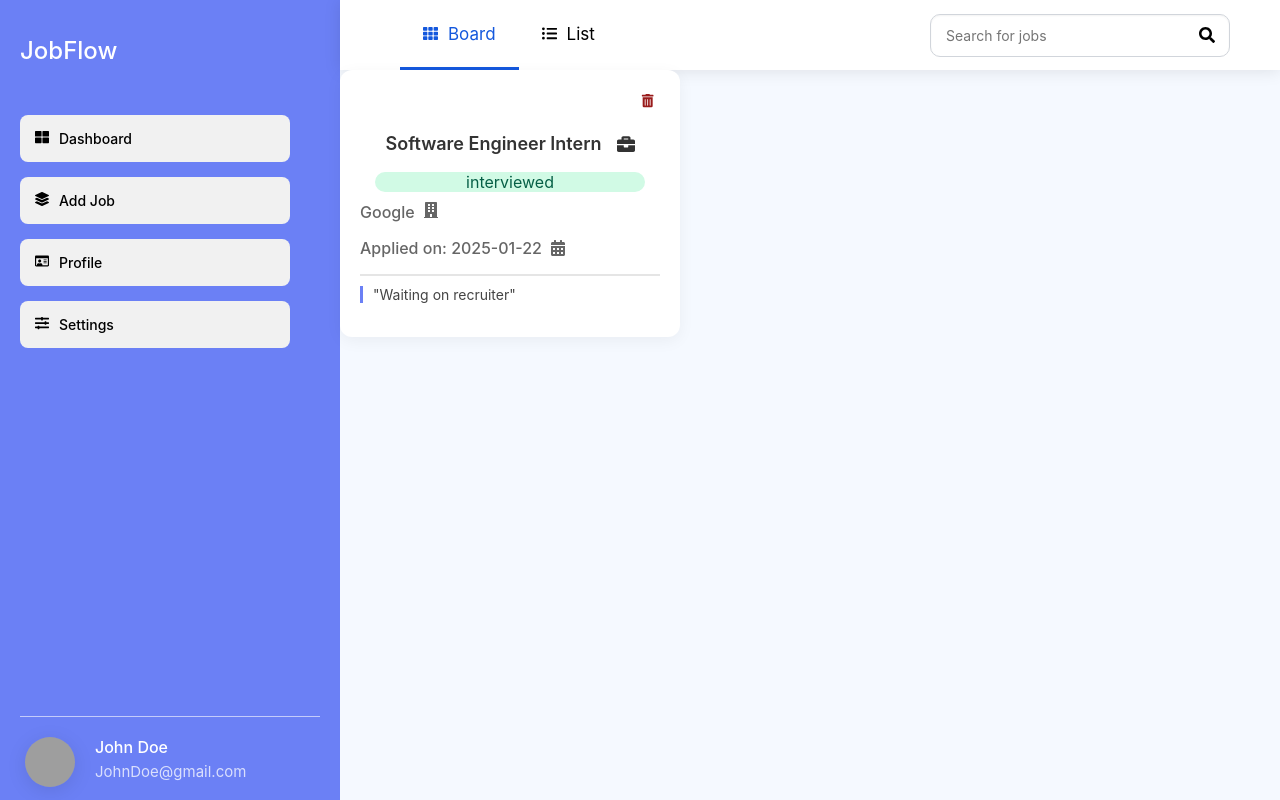
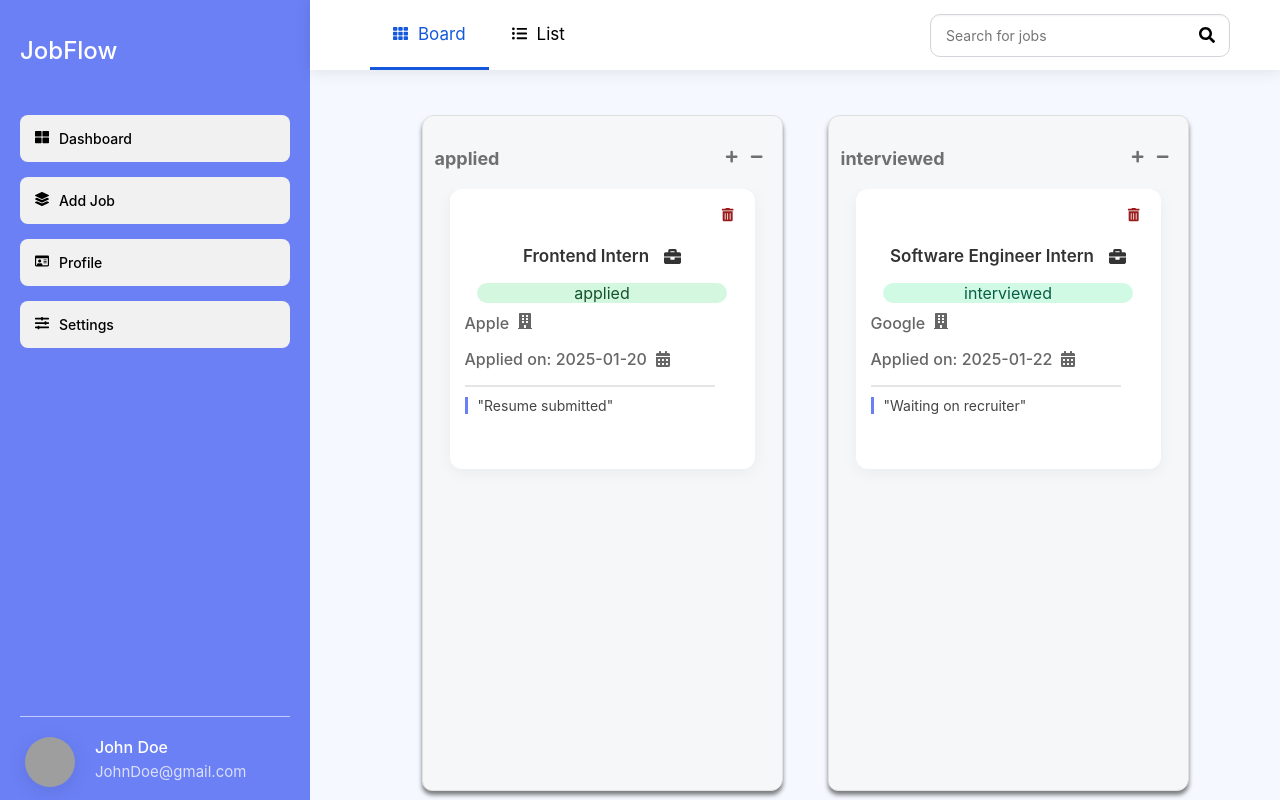
Before and after one commit to CMPSC462Org/finalProject, a React (Vite) app in the folder frontend/: page / in a window 1280 px wide. Built offline with nearby package versions, Linux system fonts and the light colour scheme; grey boxes are pictures that could not be loaded.

Commit message:
Build Job collumns, Job card mapping, and built job editing modal, need to fix bug

```diff
--- a/frontend/src/components/JobCard.jsx
+++ b/frontend/src/components/JobCard.jsx
@@ -1,11 +1,16 @@
 import React from 'react'
 import '../styles/main.scss';
 import '../styles/dashBoard.scss';
+import JobEditModal from './JobEditModal';
 import { FaBriefcase, FaCalendarAlt, FaBuilding, FaTrashAlt } from 'react-icons/fa';
 
-const JobCard = ({ job, onDelete }) => {
+const JobCard = ({ job, onDelete, onEdit }) => {
   return (
-    <div className="main-JobCard-Container">
+    <div
+    className="main-JobCard-Container"
+    onClick={ () => onEdit(job) } // Call the onEdit function passed from the parent component when the card is clicked
+
+    >
       <div className="JobCard-Header">
 
 
@@ -15,7 +20,6 @@ const JobCard = ({ job, onDelete }) => {
                 // Call the onDelete function passed from the parent component
               onDelete(job.id)
               }
-
             }
             }>
               <FaTrashAlt className="JobCard-Delete-Icon" />
@@ -37,7 +41,6 @@ const JobCard = ({ job, onDelete }) => {
       </p>
 
       <div className="JobCard-Divider"/>
-
       {job.notes && <p className="JobCard-Notes">"{job.notes}"</p>}
       </div>
   )
--- a/frontend/src/components/JobColumn.jsx
+++ b/frontend/src/components/JobColumn.jsx
@@ -1,11 +1,51 @@
 import React from 'react'
 import '../styles/main.scss';
 import '../styles/dashBoard.scss';
+import '../styles/jobcollumstyles.scss';
 import JobCard from './JobCard';
+import { FaMinus } from "react-icons/fa";
+import { FaPlus } from "react-icons/fa";
 
-const JobColumn = () => {
+
+const JobColumn = ({ status, jobs, onEdit }) => {
+
+
+
   return (
-    <div>JobCollumn</div>
+    <div className="Main-Job-Column-Container">
+
+      <div className="Job-Column-Title-and-Buttons-Row">
+          <span className="Job-Column-Title">{status}</span>
+
+
+        <div className="Job-Column-Buttons-Container">
+        <button className="Job-Column-Button">
+            <FaPlus className="Job-Column-Button-Icon" />
+          </button>
+          <button className="Job-Column-Button">
+            <FaMinus className="Job-Column-Button-Icon" />
+          </button>
+        </div>
+
+
+      </div>
+
+      {/* Dummy Cards*/}
+
+      <div className="Job-Card-Scraollable-Container">
+
+       {jobs.map((job) => (
+          <JobCard key={job.id}
+           job={job}
+           onDelete={() => {}}
+           onEdit={onEdit}
+
+           />
+        ))}
+
+
+      </div>
+    </div>
   )
 }
 
--- /dev/null
+++ b/frontend/src/components/JobEditModal.jsx
@@ -0,0 +1,115 @@
+import React, { useState, useEffect } from 'react'
+import '../styles/main.scss';
+import '../styles/dashBoard.scss';
+import '../styles/jobcollumstyles.scss';
+
+import { FiChevronDown } from 'react-icons/fi';
+
+const JobEditModal = ({ JobToEdit, onClose }) => {
+
+    const [title, setTitle] = useState('');
+    const [company, setCompany] = useState('');
+    const [status, setStatus] = useState('');
+    const [date, setDate] = useState('');
+    const [notes, setNotes] = useState('');
+
+
+
+
+        useEffect(() => {
+            if (JobToEdit) {
+                setTitle(JobToEdit.title);
+                setCompany(JobToEdit.company);
+                setStatus(JobToEdit.status);
+                setDate(JobToEdit.date);
+                setNotes(JobToEdit.notes);
+              }
+
+        }, [JobToEdit]);
+
+
+  return (
+
+    <div className="modal-background">
+        <div className="modal-content">
+
+                // Reusing the same styles as the job form
+                <div className="Job-Form-Container">
+                    <form className="Main-Job-Form">
+                        <h2 className="Job-Form-Title">Edit Job</h2>
+
+
+                        <input type="text"
+                        className="Job-Form-Input"
+                        placeholder="Job Title"
+                        value={title}
+                        onChange={(e) => setTitle(e.target.value)}
+                        />
+
+
+
+                        <input type="text"
+                        className="Job-Form-Input"
+                        placeholder="Company Name"
+                        value={company}
+                        onChange={(e) => setCompany(e.target.value)}
+                        />
+
+
+                    <div className="Select-Wrapper">
+                        <div className="Custom-Select-Container">
+                            <select
+                            className="Job-Form-Select"
+                            value={status}
+                            onChange={(e) => setStatus(e.target.value)}
+
+                            >
+                            <option value="" disabled selected hidden>Select status</option>
+                            <option value="applied">Applied</option>
+                            <option value="interviewed">Interviwed</option>
+                            <option value="offered">Offered</option>
+                            <option value="rejected">Rejected</option>
+                        </select>
+                            <FiChevronDown className="Select-Arrow-Icon" />
+                        </div>
+                    </div>
+
+
+
+
+                        <input type="date"
+                        className="Job-Form-Input"
+                        placeholder="Date Applied"
+                        value={date}
+                        onChange={(e) => setDate(e.target.value)}
+
+                        />
+
+
+                        <textarea
+                        className="Job-Form-Input"
+                        placeholder="Comments..."
+                        value={notes}
+                        onChange={(e) => setNotes(e.target.value)}
+
+                        />
+
+
+                        <div className="Job-Form-Button-Row">
+                        <button className="Job-Form-Button" type="submit" onClick={onClose} >Close</button>
+                        <button className="Job-Form-Button" type="submit">Submit</button>
+                        </div>
+
+
+                    </form>
+
+
+            </div>
+        </div>
+    </div>
+    // Modal for editing an existing job entry, will use the same styles as the job form
+
+  )
+}
+
+export default JobEditModal
--- a/frontend/src/components/JobList.jsx
+++ b/frontend/src/components/JobList.jsx
@@ -1,10 +1,76 @@
-import React from 'react'
+import React , { useState } from 'react'
 import '../styles/main.scss';
 import '../styles/dashBoard.scss';
+import JobEditModal from './JobEditModal';
+import JobColumn from './JobColumn';
 
 const JobList = () => {
+
+
+  const statuses = ["applied", "interviewed", "offered", "rejected"];
+  const [selectedJob, setSelectedJob] = useState(null);
+  // Mimick the data from the backend
+  const jobs = [
+    {
+      id: 1,
+      title: "Software Engineer Intern",
+      company: "Google",
+      date: "2025-01-22",
+      status: "interviewed",
+      notes: "Waiting on recruiter",
+    },
+    {
+      id: 2,
+      title: "Frontend Intern",
+      company: "Apple",
+      date: "2025-01-20",
+      status: "applied",
+      notes: "Resume submitted",
+    },
+    {
+      id: 3,
+      title: "Backend Dev",
+      company: "Meta",
+      date: "2025-01-19",
+      status: "offered",
+      notes: "Waiting on response",
+    },
+  ];
+
+
+
   return (
-    <div>JobList</div>
+    <div className="Main-JobCollumn-List-Container">
+
+      {statuses.map((status) =>{
+        return (
+          <JobColumn
+          key={status}
+          status={status}
+          jobs={jobs.filter(job => job.status === status)}
+          onEdit={setSelectedJob}
+
+
+
+          />
+
+
+
+        )
+
+
+
+      })}
+
+    {selectedJob &&
+    <JobEditModal
+    jobToEdit={selectedJob}
+    onClose={() => setSelectedJob(null)} />}
+
+
+
+
+    </div>
   )
 }
 
--- a/frontend/src/routes/AppRoutes.jsx
+++ b/frontend/src/routes/AppRoutes.jsx
@@ -5,6 +5,8 @@ import Register from '../pages/Register';
 import Login from '../pages/Login';
 import JobForm from '../components/JobForm';
 import JobCard from '../components/JobCard';
+import JobColumn from '../components/JobColumn';
+import JobList from '../components/JobList';
 
 
 // Will add more routes later
@@ -14,34 +16,13 @@ const AppRoutes = () => {
 
       {/* Default route*/}
       <Route path="/" element={<DashBoard />}>
-        <Route index element={
-            <JobCard
-          job={{
-              title: "Software Engineer Intern",
-              company: "Google",
-              date: "2025-01-22",
-              status: "interviewed",
-              notes: "Waiting on recruiter",
-            }}
-            />}
-          />
+        <Route index element={<JobList />} />
 
       </Route>
 
       <Route path="/dashboard" element={<DashBoard />}>
-         <Route index element={
-          <JobCard
-         job={{
-            title: "Software Engineer Intern",
-            company: "Google",
-            date: "2025-01-22",
-            status: "interviewed",
-            notes: "Waiting on recruiter",
-          }}
 
-
-          />}
-         />
+        <Route index element={<JobList />} />
 
         <Route path="add-job" element={<JobForm />} />
         <Route path="profile" element={<JobForm />} />
--- a/frontend/src/styles/dashboard.scss
+++ b/frontend/src/styles/dashboard.scss
@@ -249,7 +249,6 @@ body {
   .Sidebar-Icon {
     position: absolute;
     right: 15px;
-
     pointer-events: none; // so clicks don't go to the icon
   }
 }
@@ -398,11 +397,15 @@ body {
 
 .main-JobCard-Container {
   background-color: #FFFFFF;
-  padding: 20px;
+  padding: 15px;
   border-radius: 12px;
-  max-width: 300px;
+  margin-bottom: 10px;
+  max-width: 275px;
   width: 100%;
   margin-bottom: 10px;
+  margin: 0 auto 10px auto;
+  min-height: 250px;
+  height: auto;
   font-family: 'Inter', sans-serif;
   cursor: pointer;
   box-shadow: 0 4px 16px rgba(0, 0, 0, 0.05);
@@ -415,7 +418,7 @@ body {
 }
 
 .JobCard-Title {
-  font-size: 18px;
+  font-size: 17px;
   font-weight: 600;
   gap:15px;
   display: flex;
@@ -436,7 +439,7 @@ body {
   display: flex;
   align-items: center;
   justify-content: center;
-  width: 270px;
+  width: 250px;
   border-radius: 10px;
 
 }
@@ -508,6 +511,7 @@ body {
   height: 2px;
   background-color: rgba(0, 0, 0, 0.1);
   margin: 10px 0;
+  max-width: 250px;
 }
 
 .JobCard-Notes {
--- /dev/null
+++ b/frontend/src/styles/jobcollumstyles.scss
@@ -0,0 +1,143 @@
+body {
+    background-color: #F5F9FF;
+    margin: 0;
+    padding: 0;
+  }
+
+  html {
+    margin: 0;
+    padding: 0;
+    scroll-behavior: smooth;
+  }
+
+  body, html {
+    overflow: hidden;
+  }
+
+  input, label, button, p, span,h1, h2, h3, h4, h5, h6 {
+    font-family: 'Inter', sans-serif;
+    font-weight: 400;
+  }
+
+
+
+
+  // Main Job Collemn styles
+
+
+  .Job-Column-Title-and-Buttons-Row {
+    display: flex;
+    flex-direction: row;
+    justify-content: space-between;
+    align-items: center;
+    width: 100%;
+
+    margin-top: 20px;
+    margin-bottom: 20px;
+    margin-left: 70px;
+    margin-right: 70px;
+
+
+    span {
+      font-size: 18px;
+      font-weight: bold;
+      color: #6F6F6F;
+    }
+
+    button{
+      background-color: transparent;
+      border: none;
+      color: #6F6F6F;
+      cursor: pointer;
+
+
+      &:hover {
+        color: #3F3F3F;
+        transition: scale 0.2s;
+      }
+
+    }
+
+  }
+
+  .Job-Card-Scraollable-Container {
+    width: 100%;
+    overflow-y: auto;
+    flex: 1;
+    padding-bottom: 25px;
+
+
+
+    scrollbar-width: thin;
+
+    &::-webkit-scrollbar {
+      width: 6px;
+
+    }
+    &::-webkit-scrollbar-thumb {
+      background-color: #bbb;
+      border-radius: 8px;
+    }
+  }
+
+
+  .Main-Job-Column-Container {
+    display:flex;
+    flex-direction: column;
+    justify-content:center;
+    align-items: center;
+    height: calc(100vh - 150px);
+    max-width: 335px;
+    width: 100%;
+    background-color: #F5F7F9;
+    padding: 12px;
+    margin-top: 15px;
+    overflow: hidden;
+    margin-left: 20px;
+    border-radius: 12px 10px 12px 10px;
+    box-shadow: 0px 4px 4px rgba(0, 0, 0, 0.5);
+    border: 1px solid #E0E0E0;
+    transition: all 0.3s ease-in-out;
+
+  }
+
+
+  // Job Column List Styles
+
+  .Main-JobCollumn-List-Container {
+    display: flex;
+    flex-wrap: wrap;
+    justify-content: center;
+    align-items: center;
+    height: calc(100vh - 120px);
+    gap: 25px;
+    padding: 30px;
+    overflow: hidden;
+  }
+
+
+
+
+// Job Modal Styles
+
+.modal-background {
+    position: fixed;
+    top: 0;
+    left: 0;
+    width: 100%;
+    height: 100%;
+    background-color: rgba(0, 0, 0, 0.5);
+    display: flex;
+    justify-content: center;
+    align-items: center;
+    z-index: 9999;
+  }
+
+  .modal-content {
+    background-color: #fff;
+    padding: 20px;
+    border-radius: 8px;
+    box-shadow: 0 4px 8px rgba(0, 0, 0, 0.2);
+    width: 80%;
+    max-width: 600px;
+}
```
